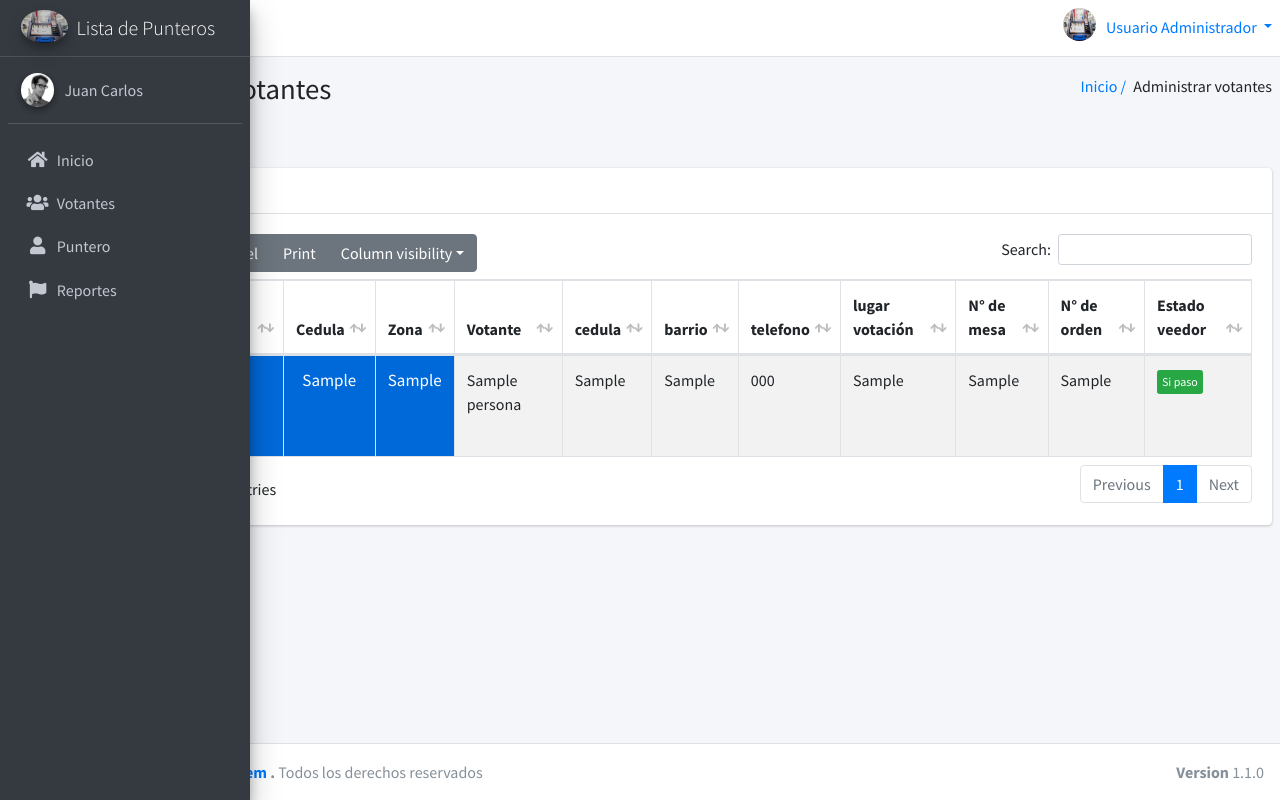
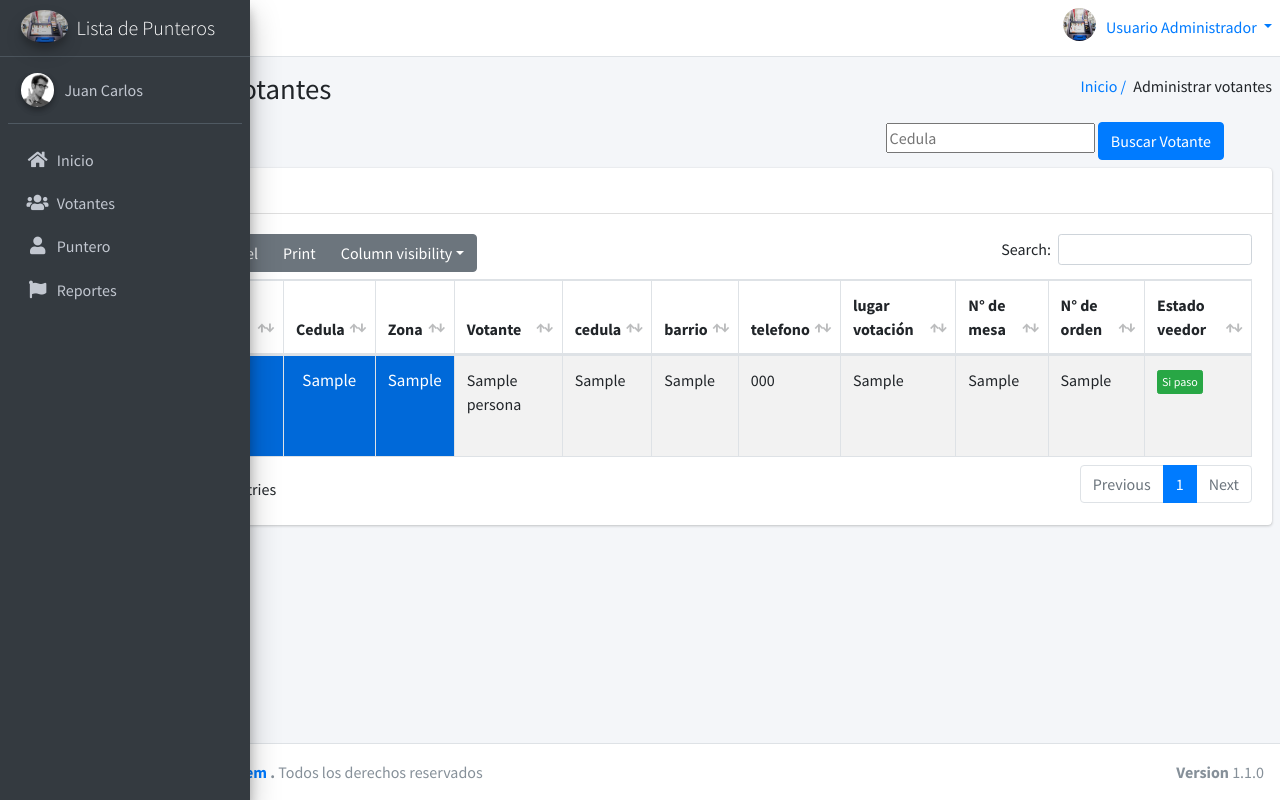
Before and after one commit to guidoDomingo/politica_edu, a PHP site: page /puntero in a window 1280 px wide. Run offline with PHP 8.4, Linux system fonts and the light colour scheme; the visitor is signed in with stand-in values (Sample User, id 1); tables that the repository leaves empty or names only in its code hold one stand-in row (values such as "Sample post"); some libraries are stand-ins or nearby versions.

Commit message:
actualizado

```diff
--- a/controlador/puntero.controlador.php
+++ b/controlador/puntero.controlador.php
@@ -101,6 +101,24 @@ class ControladorPuntero{
 		$respuesta = ModeloPuntero::mdlMostrarPunteros($tabla, $item, $valor);
 
 		return $respuesta;
+	}
+
+	/*=============================================
+	Buscar PUNTERO
+	=============================================*/
+
+	static public function ctrBuscarPuntero($item, $valor){
+
+		if(isset($_POST['buscarVotante']) && !empty($_POST['buscarVotante'])){
+
+			$valor = $_POST['buscarVotante'];
+			$tabla = "puntero";
+
+			$respuesta = ModeloPuntero::mdlMostrarPunteros($tabla, $item, $valor);
+
+			return $respuesta;
+		}
+
 	}
 
 		/*=============================================
--- a/modelo/puntero.modelo.php
+++ b/modelo/puntero.modelo.php
@@ -18,7 +18,7 @@ class ModeloPuntero{
 				on pun.id_persona_puntero = per.id_persona
 				WHERE $item = :$item");
 
-			$stmt -> bindParam(":".$item, $valor, PDO::PARAM_STR);
+			$stmt->bindParam(":".$item, $valor, PDO::PARAM_INT);
 
 			$stmt -> execute();
 
--- a/vista/modulos/puntero.php
+++ b/vista/modulos/puntero.php
@@ -1,4 +1,3 @@
-
 <div class="content-wrapper">
 
   <section class="content-header d-flex justify-content-between">
@@ -23,6 +22,7 @@
 
     <div class="box">
 
+      <div class="d-flex justify-content-between">
         <div class="box-header with-border mb-2">
 
           <button class="btn btn-primary" data-toggle="modal" data-target="#modalAgregarPuntero">
@@ -31,6 +31,31 @@
 
           </button>
 
+        </div>
+        <div class="box-header with-border mr-5">
+
+          <form id="loginform" method="post">
+
+            <!-- <label for="buscarVotante">Buscar Votante</label> -->
+
+            <input id="buscarVotante" type="text" name="buscarVotante" placeholder="Cedula">
+
+            <button type="submit" class="btn btn-primary" title="Ingresar" name="Ingresar">Buscar Votante</button>
+
+            <?php
+
+              $item = "cedula";
+              $valor = null;
+
+              $votante_buscado = ControladorPuntero::ctrBuscarPuntero($item, $valor);
+
+              //var_dump($punteros);
+
+            ?>
+
+          </form>
+
+        </div>
       </div>
 
       <div class="card">
@@ -66,13 +91,22 @@
 
               <?php
 
+
+              if(!empty($votante_buscado)){
+                $lista = array($votante_buscado);
+                $punteros = $lista;
+
+              }else{
+
                 $item = null;
                 $valor = null;
-
                 $punteros = ControladorPuntero::ctrMostrarPuntero($item, $valor);
 
+              }
 
-                    foreach($punteros as $key => $value){
+              //return var_dump($punteros);
+
+              foreach ($punteros as $key => $value) {
 
                 /*=============================================
                           TRAEMOS EL PUNTERO DE CADA VOTANTE
@@ -89,14 +123,12 @@
                           TRAEMOS EL ESTADO DE VOTACION
                         =============================================*/
 
-                          if($value["activo"] != 0){
+                if ($value["activo"] != 0) {
 
-                            $estado="<td><button class='btn btn-success btn-xs btnActivar' idVotante='".$value["id_puntero"]."' estadoVotante='0'>Si voto</button></td>";
+                  $estado = "<td><button class='btn btn-success btn-xs btnActivar' idVotante='" . $value["id_puntero"] . "' estadoVotante='0'>Si voto</button></td>";
+                } else {
 
-                          }else{
-
-                            $estado="<td><button class='btn btn-danger btn-xs btnActivar' idVotante='".$value["id_puntero"]."' estadoVotante='1'>No voto</button></td>";
-
+                  $estado = "<td><button class='btn btn-danger btn-xs btnActivar' idVotante='" . $value["id_puntero"] . "' estadoVotante='1'>No voto</button></td>";
                 }
 
                 /*=============================================
@@ -104,39 +136,37 @@
                           TRAEMOS EL ESTADO DE VOTACION VEEDOR
                           =============================================*/
 
-                        if($value["activo_veedor"] != 0){
+                if ($value["activo_veedor"] != 0) {
 
-                          $estado_veedor="<td><button class='btn btn-success btn-xs btnActivarVeedor' idVotante='".$value["id_puntero"]."' estadoVotante='0'>Si paso</button></td>";
+                  $estado_veedor = "<td><button class='btn btn-success btn-xs btnActivarVeedor' idVotante='" . $value["id_puntero"] . "' estadoVotante='0'>Si paso</button></td>";
+                } else {
 
-                        }else{
-
-                          $estado_veedor="<td><button class='btn btn-danger btn-xs btnActivarVeedor' idVotante='".$value["id_puntero"]."' estadoVotante='1'>No paso</button></td>";
-
+                  $estado_veedor = "<td><button class='btn btn-danger btn-xs btnActivarVeedor' idVotante='" . $value["id_puntero"] . "' estadoVotante='1'>No paso</button></td>";
                 }
 
                 /*=============================================
                         TRAEMOS LAS ACCIONES
                         =============================================*/
 
-                        $botones="<div class='btn-group'><button class='btn btn-warning btnEditarPuntero' idPuntero='".$value['id_persona']."' data-toggle='modal' data-target='#modalEditarPuntero'><i class='fa fa-pencil-alt'></i></button><button class='btn btn-danger btnEliminarPuntero' idPuntero='".$value['id_puntero']."'><i class='fa fa-times'></i></button></div>";
+                $botones = "<div class='btn-group'><button class='btn btn-warning btnEditarPuntero' idPuntero='" . $value['id_persona'] . "' data-toggle='modal' data-target='#modalEditarPuntero'><i class='fa fa-pencil-alt'></i></button><button class='btn btn-danger btnEliminarPuntero' idPuntero='" . $value['id_puntero'] . "'><i class='fa fa-times'></i></button></div>";
 
 
                 echo '
                              <tr>
-                                  <td>'.($key+1).'</td>
-                                  <td>'.$punteros_lideres['nombre'].' '.$punteros_lideres['apellido'].'</td>
-                                  <td>'.$punteros_lideres['cedula'].'</td>
-                                  <td>'.$punteros_lideres['zona'].'</td>
-                                  <td>'.$value['nombre'].'</td>
-                                  <td>'.$value['cedula'].'</td>
-                                  <td>'.$value['barrio'].'</td>
-                                  <td>'.$value['telefono'].'</td>
-                                  <td>'.$value['lugar_votacion'].'</td>
-                                  <td>'.$value['numero_mesa'].'</td>
-                                  <td>'.$value['numero_orden'].'</td>
-                                  '.$estado_veedor.'
-                                  '.$estado.'
-                                  <td>'.$botones.'</td>
+                                  <td>' . ($key + 1) . '</td>
+                                  <td>' . $punteros_lideres['nombre'] . ' ' . $punteros_lideres['apellido'] . '</td>
+                                  <td>' . $punteros_lideres['cedula'] . '</td>
+                                  <td>' . $punteros_lideres['zona'] . '</td>
+                                  <td>' . $value['nombre'] . '</td>
+                                  <td>' . $value['cedula'] . '</td>
+                                  <td>' . $value['barrio'] . '</td>
+                                  <td>' . $value['telefono'] . '</td>
+                                  <td>' . $value['lugar_votacion'] . '</td>
+                                  <td>' . $value['numero_mesa'] . '</td>
+                                  <td>' . $value['numero_orden'] . '</td>
+                                  ' . $estado_veedor . '
+                                  ' . $estado . '
+                                  <td>' . $botones . '</td>
                             </tr>
                       ';
               }
@@ -205,7 +235,7 @@ MODAL AGREGAR USUARIO
                       <i class="fa fa-users"></i>
                     </button>
 
-                        <select class="form-control input-lg select2" name="nuevoLider" >
+                    <select class="form-control input-lg select2" name="nuevoLider">
 
                       <option value="">Selecionar Puntero</option>
                       <?php
@@ -219,7 +249,7 @@ MODAL AGREGAR USUARIO
 
                         echo '
 
-                                        <option value="'.$value["id_lider"].'">'.$value["nombre"].' '.$value["apellido"].', C.I: '.$value["cedula"].' </option>
+                                        <option value="' . $value["id_lider"] . '">' . $value["nombre"] . ' ' . $value["apellido"] . ', C.I: ' . $value["cedula"] . ' </option>
 
 
                                        ';
@@ -346,7 +376,7 @@ MODAL AGREGAR USUARIO
                       <i class="fa fa-pencil-alt"></i>
                     </button>
 
-                        <input type="text" class="form-control input-lg" id="nuevoLugar" name="nuevoLugar" placeholder="Ingresar lugar de votacion" >
+                    <input type="text" class="form-control input-lg" id="nuevoLugar" name="nuevoLugar" placeholder="Ingresar lugar de votacion">
 
                   </div>
 
@@ -406,7 +436,7 @@ MODAL AGREGAR USUARIO
             <?php
 
             $crearPuntero = new ControladorPuntero();
-                $crearPuntero -> ctrCrearPuntero();
+            $crearPuntero->ctrCrearPuntero();
 
             ?>
 
@@ -487,7 +517,7 @@ MODAL EDITAR USUARIO
 
                         echo '
 
-                                      <option value="'.$value["id_lider"].'">'.$value["nombre"].'</option>
+                                      <option value="' . $value["id_lider"] . '">' . $value["nombre"] . '</option>
 
 
                                      ';
@@ -545,7 +575,7 @@ MODAL EDITAR USUARIO
                       <i class="fa fa-pencil-alt"> Apellido</i>
                     </button>
 
-                      <input type="text" class="form-control input-lg" name="editarApellido"  id="editarApellido" required>
+                    <input type="text" class="form-control input-lg" name="editarApellido" id="editarApellido" required>
 
                   </div>
 
@@ -678,7 +708,7 @@ MODAL EDITAR USUARIO
         <?php
 
         $editarPuntero = new ControladorPuntero();
-          $editarPuntero -> ctrEditarPuntero();
+        $editarPuntero->ctrEditarPuntero();
 
         ?>
 
@@ -697,6 +727,6 @@ MODAL EDITAR USUARIO
 <?php
 
 $borrarPuntero = new ControladorPuntero();
-  $borrarPuntero -> ctrBorrarPuntero();
+$borrarPuntero->ctrBorrarPuntero();
 
 ?>
```
Lines whose indentation alone changed are shown as unchanged.
